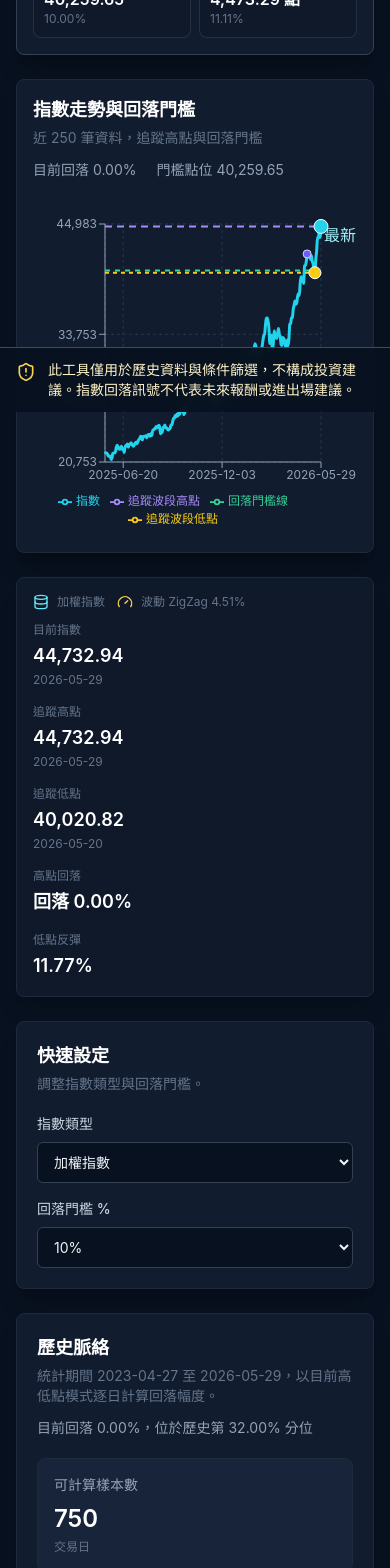
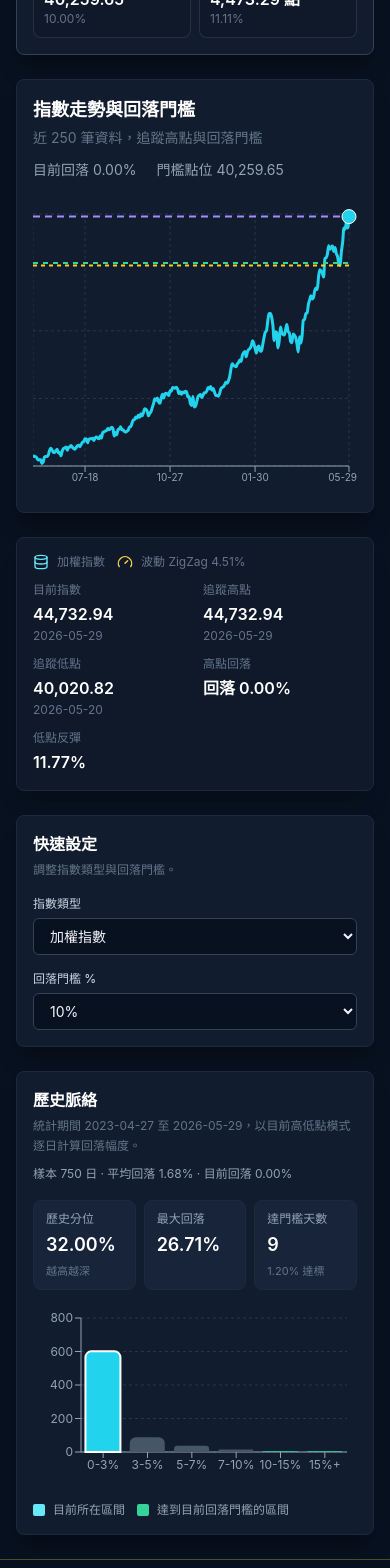
Before and after one commit to tzuhsien-dev/taiex-pullback-monitor, a React (Vite) app: page / in a window 390 px wide. Shown: the part 432-2000 px from the top of the page. Built offline with nearby package versions, Linux system fonts and the light colour scheme.

Commit message:
refactor: improve mobile monitor layout

```diff
--- a/src/App.tsx
+++ b/src/App.tsx
@@ -219,7 +219,7 @@ function App() {
   };
 
   return (
-    <div className="min-h-screen bg-ink pb-28 text-slate-100">
+    <div className="min-h-screen bg-ink pb-0 text-slate-100 sm:pb-28">
       <header className="border-b border-slate-800 bg-ink/90">
         <div className="mx-auto grid max-w-7xl gap-4 px-4 py-5 sm:px-6">
           <div className="min-w-0">
--- a/src/components/Field.tsx
+++ b/src/components/Field.tsx
@@ -9,7 +9,7 @@ type FieldProps = {
 export function Field({ label, children, hint }: FieldProps) {
   return (
     <label className="block">
-      <span className="mb-2 block text-sm font-medium text-slate-300">{label}</span>
+      <span className="mb-1.5 block text-xs font-medium text-slate-300 sm:mb-2 sm:text-sm">{label}</span>
       {children}
       {hint ? <span className="mt-1 block text-xs text-slate-500">{hint}</span> : null}
     </label>
@@ -17,4 +17,4 @@ export function Field({ label, children, hint }: FieldProps) {
 }
 
 export const inputClass =
-  'w-full rounded-md border border-slate-700 bg-ink px-3 py-2.5 text-sm text-slate-100 outline-none transition focus:border-cyan-400 focus:ring-2 focus:ring-cyan-400/20';
+  'w-full rounded-md border border-slate-700 bg-ink px-3 py-2 text-sm text-slate-100 outline-none transition focus:border-cyan-400 focus:ring-2 focus:ring-cyan-400/20 sm:py-2.5';
--- a/src/components/HistoricalDistribution.tsx
+++ b/src/components/HistoricalDistribution.tsx
@@ -2,12 +2,12 @@ import { Bar, BarChart, CartesianGrid, Cell, ResponsiveContainer, Tooltip, XAxis
 import type { MarketPoint, PullbackParams, PullbackResult } from '../types';
 import { calculateHistoricalPullbackDistribution, formatNumber, formatPercent } from '../lib/calculations';
 
-function DistributionMetric({ label, value, detail }: { label: string; value: string; detail?: string }) {
+function HistoryStat({ label, value, detail }: { label: string; value: string; detail?: string }) {
   return (
-    <div className="rounded-lg border border-slate-800 bg-panelSoft p-4">
-      <div className="text-sm text-slate-400">{label}</div>
-      <div className="mt-2 text-2xl font-semibold text-white">{value}</div>
-      {detail ? <div className="mt-1 text-xs text-slate-500">{detail}</div> : null}
+    <div className="rounded-lg border border-slate-800 bg-panelSoft px-3 py-2.5 sm:p-4">
+      <div className="text-xs text-slate-400 sm:text-sm">{label}</div>
+      <div className="mt-1 text-lg font-semibold text-white sm:mt-2 sm:text-2xl">{value}</div>
+      {detail ? <div className="mt-1 text-[11px] leading-4 text-slate-500 sm:text-xs">{detail}</div> : null}
     </div>
   );
 }
@@ -25,9 +25,9 @@ export function HistoricalDistribution({
 
   if (!distribution) {
     return (
-      <section className="rounded-lg border border-slate-800 bg-panel p-5 shadow-xl shadow-black/20">
-        <h2 className="text-lg font-semibold text-white">歷史脈絡</h2>
-        <p className="mt-2 text-sm text-slate-400">
+      <section className="rounded-lg border border-slate-800 bg-panel p-4 shadow-xl shadow-black/20 sm:p-5">
+        <h2 className="text-base font-semibold text-white sm:text-lg">歷史脈絡</h2>
+        <p className="mt-2 text-xs leading-5 text-slate-400 sm:text-sm">
           資料筆數少於目前觀察期 {params.lookbackDays} 日，無法計算歷史分布。請降低觀察期或上傳更多 CSV 資料。
         </p>
       </section>
@@ -39,33 +39,30 @@ export function HistoricalDistribution({
   const periodText = firstSampleDate && lastSampleDate ? `${firstSampleDate} 至 ${lastSampleDate}` : '無期間資料';
 
   return (
-    <section className="rounded-lg border border-slate-800 bg-panel p-5 shadow-xl shadow-black/20">
-      <div className="mb-5 flex flex-col gap-3 lg:flex-row lg:items-end lg:justify-between">
+    <section className="rounded-lg border border-slate-800 bg-panel p-4 shadow-xl shadow-black/20 sm:p-5">
+      <div className="mb-4 flex flex-col gap-2 lg:flex-row lg:items-end lg:justify-between">
         <div>
-          <h2 className="text-lg font-semibold text-white">歷史脈絡</h2>
-          <p className="mt-1 text-sm text-slate-500">
+          <h2 className="text-base font-semibold text-white sm:text-lg">歷史脈絡</h2>
+          <p className="mt-1 text-xs leading-5 text-slate-500 sm:text-sm">
             統計期間 {periodText}，以目前高低點模式逐日計算回落幅度。
           </p>
         </div>
-        <div className="text-sm text-slate-400 lg:text-right">
-          目前回落 {formatPercent(distribution.currentDepth)}，位於歷史第 {formatPercent(distribution.percentile)} 分位
+        <div className="text-xs leading-5 text-slate-400 lg:text-right">
+          樣本 {formatNumber(distribution.sampleCount, 0)} 日 · 平均回落 {formatPercent(distribution.averageDepth)} · 目前回落 {formatPercent(distribution.currentDepth)}
         </div>
       </div>
 
-      <div className="grid gap-4 sm:grid-cols-2 xl:grid-cols-6">
-        <DistributionMetric label="可計算樣本數" value={formatNumber(distribution.sampleCount, 0)} detail="交易日" />
-        <DistributionMetric label="目前回落幅度" value={`回落 ${formatPercent(distribution.currentDepth)}`} detail={result.latestDate} />
-        <DistributionMetric label="歷史最大回落" value={formatPercent(distribution.maxDepth)} />
-        <DistributionMetric label="歷史平均回落" value={formatPercent(distribution.averageDepth)} />
-        <DistributionMetric label="目前歷史分位" value={formatPercent(distribution.percentile)} detail="越高代表回落越深" />
-        <DistributionMetric
+      <div className="grid grid-cols-3 gap-2 sm:gap-4">
+        <HistoryStat label="歷史分位" value={formatPercent(distribution.percentile)} detail="越高越深" />
+        <HistoryStat label="最大回落" value={formatPercent(distribution.maxDepth)} />
+        <HistoryStat
           label="達門檻天數"
           value={formatNumber(distribution.thresholdHitCount, 0)}
-          detail={`${formatPercent(distribution.thresholdHitRate)} 的樣本達 ${formatPercent(params.pullbackThreshold)}`}
+          detail={`${formatPercent(distribution.thresholdHitRate)} 達標`}
         />
       </div>
 
-      <div className="mt-5 h-[300px] w-full">
+      <div className="mt-4 h-[180px] w-full sm:mt-5 sm:h-[280px]">
         <ResponsiveContainer height="100%" width="100%">
           <BarChart data={distribution.bins} margin={{ top: 12, right: 10, bottom: 4, left: 0 }}>
             <CartesianGrid stroke="#26364f" strokeDasharray="3 3" vertical={false} />
--- a/src/components/IndexChart.tsx
+++ b/src/components/IndexChart.tsx
@@ -1,7 +1,6 @@
+import { useEffect, useState } from 'react';
 import {
   CartesianGrid,
-  Label,
-  Legend,
   Line,
   LineChart,
   ReferenceDot,
@@ -25,7 +24,23 @@ const highLineLabel = {
   volatilityAdjustedZigZag: '追蹤波段高點',
 };
 
+function useCompactChart() {
+  const [isCompact, setIsCompact] = useState(false);
+
+  useEffect(() => {
+    const query = window.matchMedia('(max-width: 640px)');
+    const update = () => setIsCompact(query.matches);
+    update();
+    query.addEventListener('change', update);
+
+    return () => query.removeEventListener('change', update);
+  }, []);
+
+  return isCompact;
+}
+
 export function IndexChart({ result }: { result: PullbackResult }) {
+  const isCompact = useCompactChart();
   const data = buildChartData(result);
   const latestPoint = data[data.length - 1];
   const highPoint = data.find((point) => point.date === result.rollingHighDate && point.index === result.rollingHigh);
@@ -48,12 +63,19 @@ export function IndexChart({ result }: { result: PullbackResult }) {
         </div>
       </div>
 
-      <div className="h-[340px] w-full sm:h-[440px]">
+      <div className="h-[300px] w-full sm:h-[440px]">
         <ResponsiveContainer height="100%" width="100%">
-          <LineChart data={data} margin={{ top: 28, right: 36, bottom: 8, left: 2 }}>
+          <LineChart data={data} margin={isCompact ? { top: 18, right: 8, bottom: 0, left: 0 } : { top: 24, right: 28, bottom: 4, left: 2 }}>
             <CartesianGrid stroke="#26364f" strokeDasharray="3 3" />
-            <XAxis dataKey="date" minTickGap={30} stroke="#94a3b8" tick={{ fontSize: 12 }} />
-            <YAxis domain={['dataMin - 250', 'dataMax + 250']} stroke="#94a3b8" tick={{ fontSize: 12 }} tickFormatter={(value) => formatNumber(Number(value), 0)} width={70} />
+            <XAxis dataKey="date" minTickGap={isCompact ? 58 : 30} stroke="#94a3b8" tick={{ fontSize: isCompact ? 10 : 12 }} tickFormatter={(value) => String(value).slice(5)} />
+            <YAxis
+              domain={['dataMin - 250', 'dataMax + 250']}
+              hide={isCompact}
+              stroke="#94a3b8"
+              tick={{ fontSize: 12 }}
+              tickFormatter={(value) => formatNumber(Number(value), 0)}
+              width={70}
+            />
             <Tooltip
               contentStyle={{
                 background: '#111c2e',
@@ -64,27 +86,24 @@ export function IndexChart({ result }: { result: PullbackResult }) {
               formatter={(value: number, name) => [formatNumber(value), name]}
               labelStyle={{ color: '#bae6fd' }}
             />
-            <Legend wrapperStyle={{ color: '#cbd5e1', fontSize: 12 }} />
             <Line dataKey="index" dot={false} name="指數" stroke="#22d3ee" strokeWidth={3} type="monotone" />
             <Line dataKey="rollingHigh" dot={false} name={highLineLabel[result.highLowMode]} stroke="#a78bfa" strokeDasharray="7 5" strokeWidth={2} type="monotone" />
             <Line dataKey="thresholdIndex" dot={false} name="回落門檻線" stroke="#34d399" strokeDasharray="5 5" strokeWidth={2} type="monotone" />
             <Line dataKey="rollingLow" dot={false} name={lowLineLabel[result.highLowMode]} stroke="#facc15" strokeDasharray="4 4" strokeWidth={2} type="monotone" />
-            {highPoint ? (
+            {!isCompact && highPoint ? (
               <ReferenceDot fill="#a78bfa" r={6} stroke="#ffffff" x={highPoint.date} y={highPoint.index} />
             ) : null}
-            {lowPoint ? (
+            {!isCompact && lowPoint ? (
               <ReferenceDot fill="#facc15" r={6} stroke="#ffffff" x={lowPoint.date} y={lowPoint.index} />
             ) : null}
-            {confirmedHighPoint ? (
+            {!isCompact && confirmedHighPoint ? (
               <ReferenceDot fill="#6d5dfc" r={4} stroke="#ddd6fe" x={confirmedHighPoint.date} y={confirmedHighPoint.index} />
             ) : null}
-            {confirmedLowPoint ? (
+            {!isCompact && confirmedLowPoint ? (
               <ReferenceDot fill="#ca8a04" r={4} stroke="#fef3c7" x={confirmedLowPoint.date} y={confirmedLowPoint.index} />
             ) : null}
             {latestPoint ? (
-              <ReferenceDot fill="#22d3ee" r={7} stroke="#ffffff" x={latestPoint.date} y={latestPoint.index}>
-                <Label fill="#a5f3fc" offset={10} position="insideTopLeft" value="最新" />
-              </ReferenceDot>
+              <ReferenceDot fill="#22d3ee" r={7} stroke="#ffffff" x={latestPoint.date} y={latestPoint.index} />
             ) : null}
           </LineChart>
         </ResponsiveContainer>
--- a/src/components/InputPanel.tsx
+++ b/src/components/InputPanel.tsx
@@ -24,11 +24,11 @@ export function InputPanel({
   };
 
   return (
-    <section className="rounded-lg border border-slate-800 bg-panel p-5 shadow-xl shadow-black/15">
-      <div className="grid gap-5">
+    <section className="rounded-lg border border-slate-800 bg-panel p-4 shadow-xl shadow-black/15 sm:p-5">
+      <div className="grid gap-4 sm:grid-cols-[minmax(160px,0.35fr)_1fr] sm:items-end">
         <div>
-          <h2 className="text-lg font-semibold text-white">快速設定</h2>
-          <p className="mt-1 text-sm text-slate-500">調整指數類型與回落門檻。</p>
+          <h2 className="text-base font-semibold text-white sm:text-lg">快速設定</h2>
+          <p className="mt-1 text-xs leading-5 text-slate-500 sm:text-sm">調整指數類型與回落門檻。</p>
         </div>
         <div className="grid gap-4 sm:grid-cols-2">
           <Field label="指數類型">
--- a/src/components/KeyMetricsBar.tsx
+++ b/src/components/KeyMetricsBar.tsx
@@ -29,7 +29,7 @@ function MetricItem({ label, value, detail }: { label: string; value: string; de
   return (
     <div className="min-w-0">
       <div className="text-xs text-slate-500">{label}</div>
-      <div className="mt-1 truncate text-lg font-semibold text-white">{value}</div>
+      <div className="mt-1 truncate text-base font-semibold text-white sm:text-lg">{value}</div>
       {detail ? <div className="mt-0.5 truncate text-xs text-slate-500">{detail}</div> : null}
     </div>
   );
@@ -58,7 +58,7 @@ export function KeyMetricsBar({
         </div>
       </div>
 
-      <div className="grid gap-4 sm:grid-cols-2 lg:grid-cols-5">
+      <div className="grid grid-cols-2 gap-x-4 gap-y-3 lg:grid-cols-5">
         <MetricItem label="目前指數" value={formatNumber(result.currentIndex)} detail={result.latestDate} />
         <MetricItem label={highMetricLabel[result.highLowMode]} value={formatNumber(result.rollingHigh)} detail={result.rollingHighDate} />
         <MetricItem label={lowMetricLabel[result.highLowMode]} value={formatNumber(result.rollingLow)} detail={result.rollingLowDate} />
--- a/src/components/RiskFooter.tsx
+++ b/src/components/RiskFooter.tsx
@@ -2,9 +2,9 @@ import { ShieldAlert } from 'lucide-react';
 
 export function RiskFooter() {
   return (
-    <footer className="fixed inset-x-0 bottom-0 z-20 border-t border-amber-300/30 bg-ink/95 px-4 py-3 backdrop-blur">
-      <div className="mx-auto flex max-w-7xl items-start gap-3 text-sm text-amber-100">
-        <ShieldAlert className="mt-0.5 h-5 w-5 shrink-0 text-amber-300" />
+    <footer className="border-t border-amber-300/30 bg-ink/95 px-4 py-2 backdrop-blur sm:fixed sm:inset-x-0 sm:bottom-0 sm:z-20 sm:py-3">
+      <div className="mx-auto flex max-w-7xl items-start gap-2 text-xs leading-5 text-amber-100 sm:gap-3 sm:text-sm">
+        <ShieldAlert className="mt-0.5 h-4 w-4 shrink-0 text-amber-300 sm:h-5 sm:w-5" />
         <p>此工具僅用於歷史資料與條件篩選，不構成投資建議。指數回落訊號不代表未來報酬或進出場建議。</p>
       </div>
     </footer>
```
